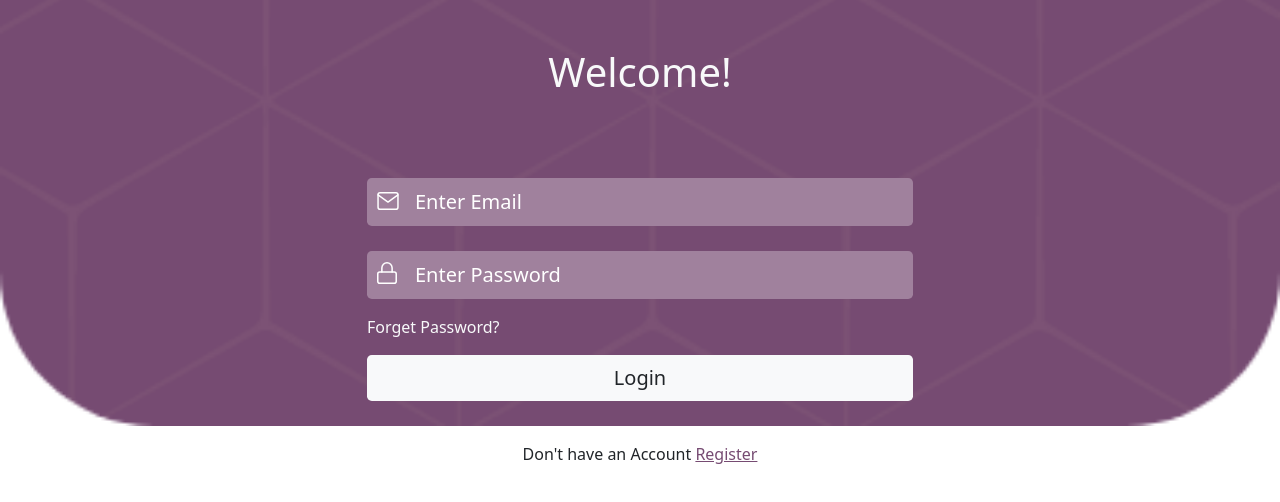
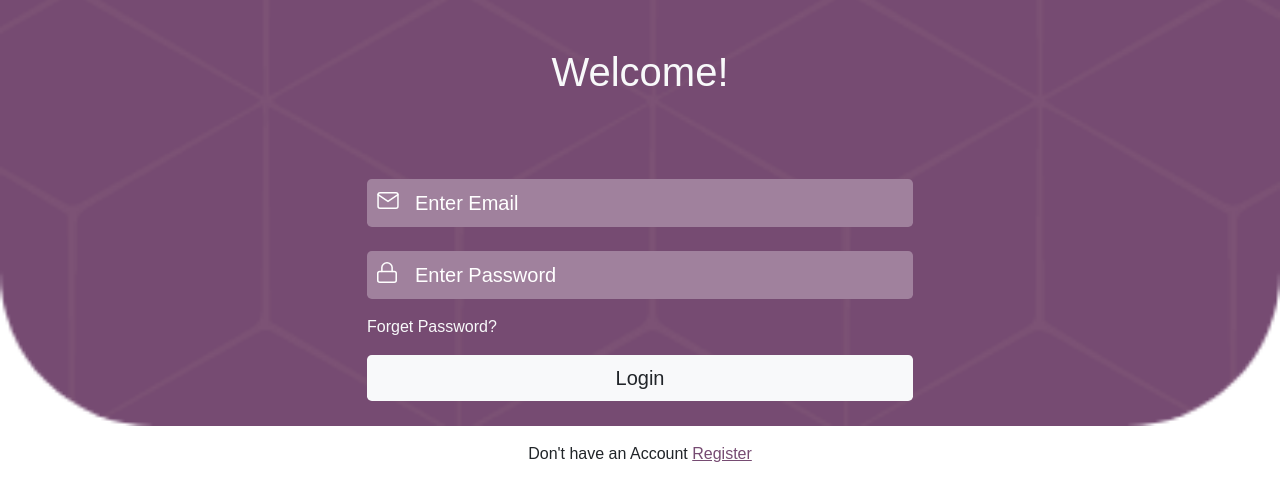
Before and after one commit to mervekrblt/klea-makeup-and-cosmetic, a website: page index.html in a window 1280 px wide. Shown: the part 294-796 px from the top of the page. Drawn offline with Linux system fonts and the light colour scheme; a web font is replaced by a local one.

Commit message:
Try to change font

```diff
--- a/index.html
+++ b/index.html
@@ -9,11 +9,13 @@
   <!-- Bootstrap CSS -->
   <link rel="stylesheet" href="sass/main.css">
 
+  <link rel="stylesheet" href="https://use.typekit.net/ipg8xeg.css">
+
   <title>KLEA MAKE UP AND COSMETIC</title>
 </head>
 
 <body>
-  <div class="bg-body">
+  <div class="bg-body first-font">
     <div class="container h-100 d-flex flex-column justify-content-around">
       <img src="./klea/logo.png" class="d-block mt-3 mx-auto" alt="">
       <h1 class="text-center text-light">Welcome!</h1>
--- a/sass/main.scss
+++ b/sass/main.scss
@@ -1,13 +1,7 @@
-@font-face {
-  font-family: 'customFont';
-  src: url('/assets/font/hobo/HoboStd.eot');
-  src: url('/assets/font/hobo/HoboStd.woff2') format('woff2'),
-url('/assets/font/hobo/HoboStd.woff') format('woff'),
-url('/assets/font/hobo/HoboStd.ttf') format('truetype'),
-url('/assets/font/hobo/HoboStd.svg#customFont') format('svg'),
-url('/assets/font/hobo/HoboStd.eot?#iefix') format('embedded-opentype');
-  font-weight: normal;
+.first-font {
+  font-family: hobo-std, sans-serif;
   font-style: normal;
+  font-weight: 400;
 }
 
 //$font-family-sans-serif: customFont;
```
Also changed, not shown: sass/main.css, 1 other file.
